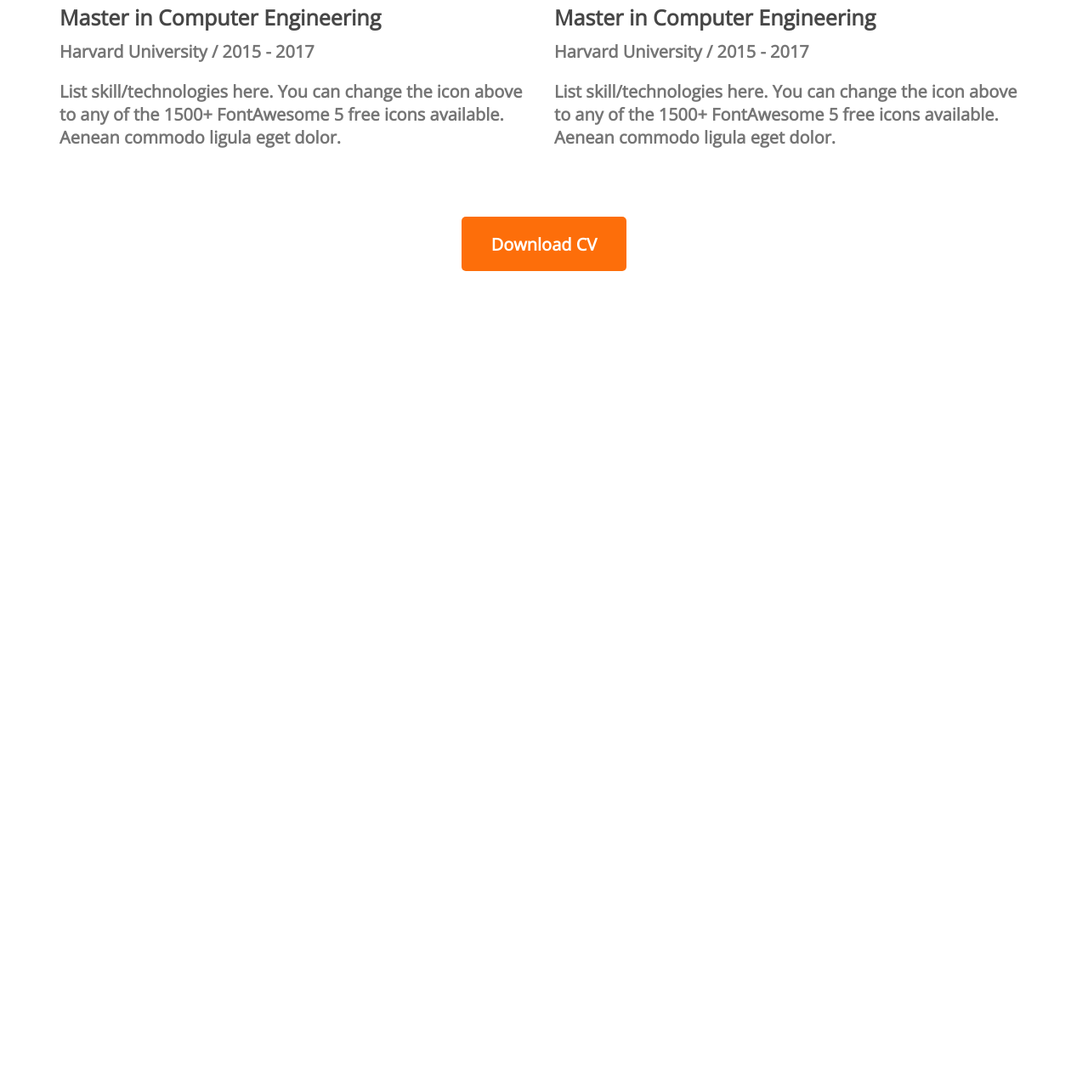
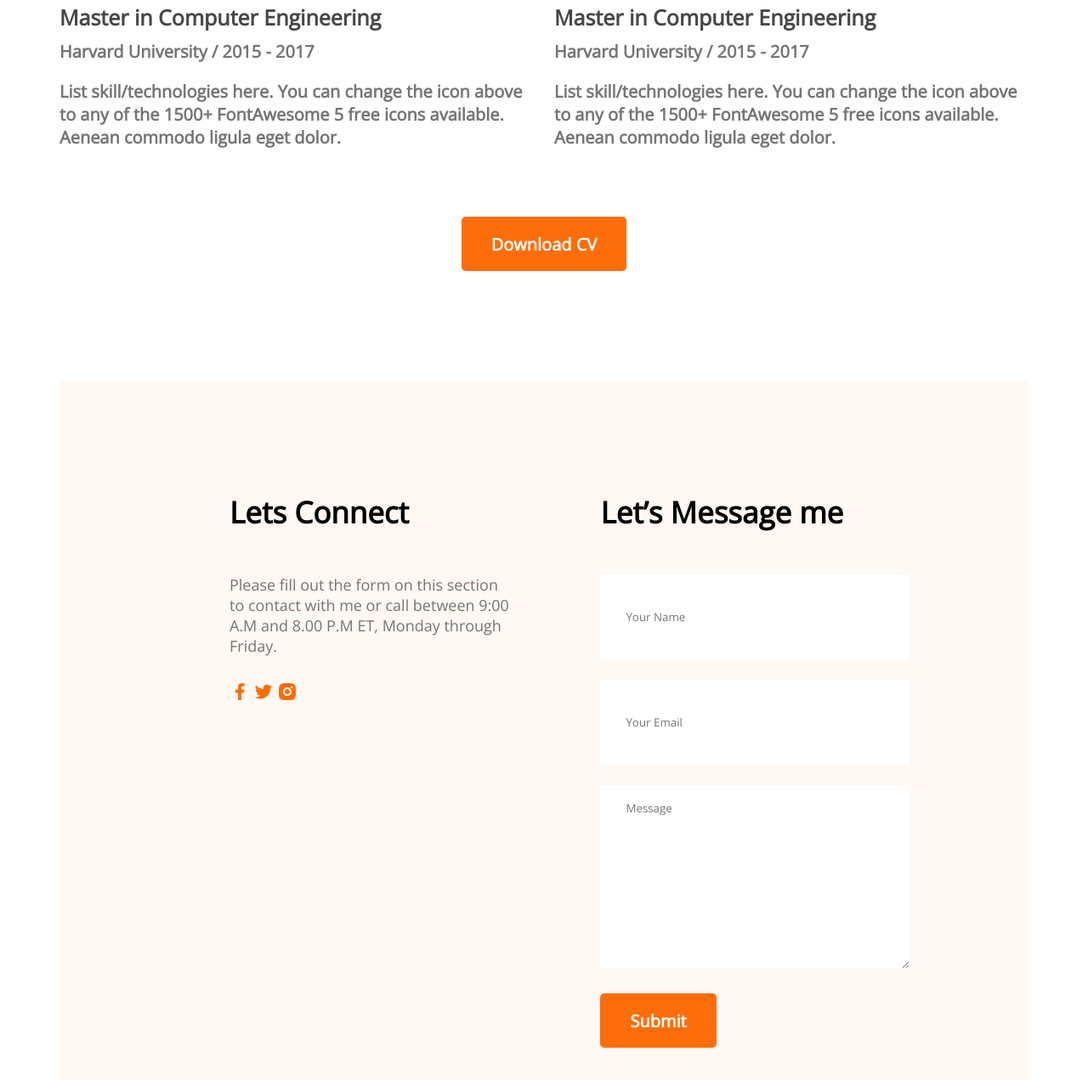
Before and after one commit to tama-saha/Developer-Portfolio, a plain HTML site: page index.html in a window 1280 px wide. Shown: the part 2857-4128 px from the top of the page at 85% size. Before the commit the page ends 3176 px from the top, so only its background shows below. Drawn offline with nearby package versions, Linux system fonts and the light colour scheme.

```diff
--- a/Styles/portfolio.css
+++ b/Styles/portfolio.css
@@ -176,3 +176,28 @@
     margin-top: 50px;
     text-align: center;
 }
+
+/* Contact styles */
+.contact{
+    display: flex;
+    gap: 100px;
+    background: #FFF8F3;
+    padding: 130px 200px;
+}
+.contact .section-title{
+    text-align: left;
+}
+.contact input[type="text"], input[type="email"], textarea{
+    margin-bottom: 24px;
+    border: 0;
+    width: 100%;
+    padding: 18px 30px;
+}
+
+input{
+    height: 64px;
+}
+
+.contact a{
+    text-decoration: none;
+}
--- a/index.html
+++ b/index.html
@@ -147,6 +147,31 @@
                 <button class="btn-primary">Download CV</button>
             </div>
         </section>
+        <!-- Contact section -->
+        <section class="contact">
+            <div>
+                <h3 class="section-title">Lets Connect</h3>
+                <p class="section-description">Please fill out the form on this section to contact with me or call between 9:00 A.M and 8.00 P.M ET, Monday through Friday.</p>
+                <a href="">
+                    <img src="images/icons/facebook.png" alt="">
+                </a>
+                <a href="">
+                    <img src="images/icons/twitter.png" alt="">
+                </a>
+                <a href="">
+                    <img src="images/icons/insta.png" alt="">
+                </a>
+            </div>
+            <div>
+                <h3 class="section-title">Let’s Message me</h3>
+                <form action="">
+                    <input type="text" class="text" placeholder="Your Name">
+                    <input type="email" name="" id="" placeholder="Your Email">
+                    <textarea name="" id="" cols="30" rows="10" placeholder="Message"></textarea>
+                    <input class="btn-primary" type="submit" value="Submit">
+                </form>
+            </div>
+        </section>
     </main>
     <footer>
 
```
